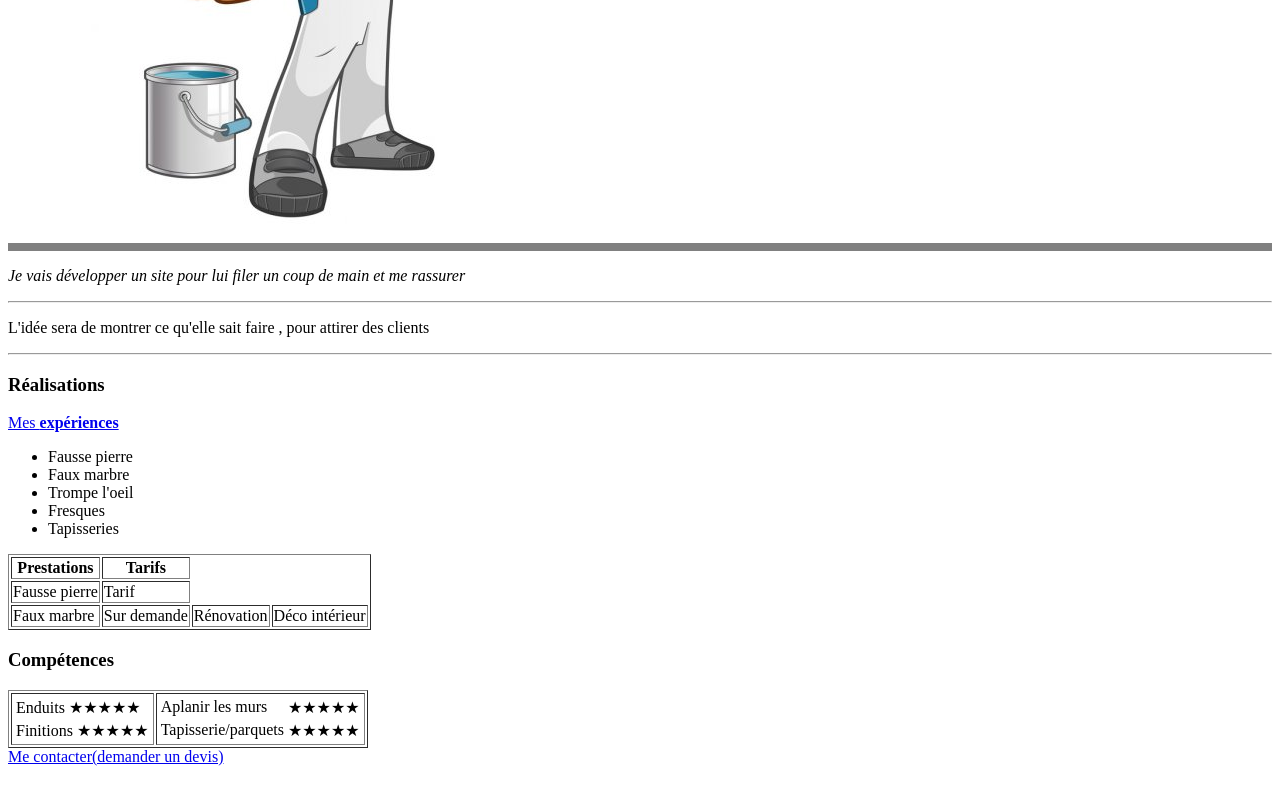
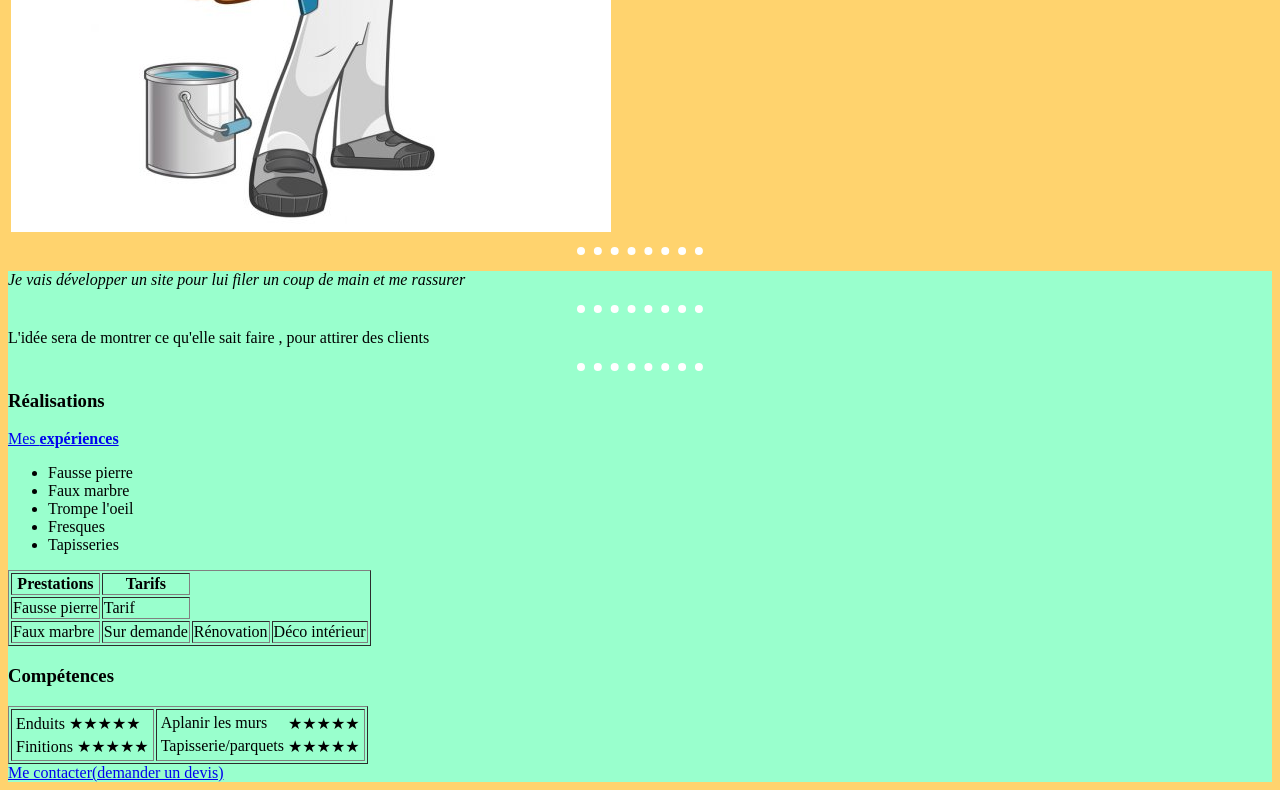
Before and after one commit to puzzle59/apropot, a plain HTML site: page index.html in a window 1280 px wide. Shown: the part 379-1169 px from the top of the page. Drawn offline with Linux system fonts and the light colour scheme.

Commit message:
un peu de css

```diff
--- a/index.html
+++ b/index.html
@@ -1,8 +1,23 @@
+<!DOCTYPE html>
 <html lang="en" dir="ltr">
   <head>
     <meta charset="utf-8">
     <title>❤A pro pot peinture M-O Ringot</title>
+
+    <style media="screen">
+      body {
+        background-color: #FFD36E;
+      }
+      hr {
+        /* background-color: white; */
+        border-color: white;
+        border-style: dotted none none none;
+        border-width: 0.5em;
+        width: 10%;
+      }
+    </style>
   </head>
+  <!-- <body style="background-color: #FFD36E;"> -->
   <body>
   <table>
     <tr>
@@ -14,8 +29,8 @@
     </tr>
   </table>
     <!-- this is a comment -->
-    <hr size="8" noshade>
-    <p><em>Je vais développer un site pour lui filer un coup de main et me rassurer</em></p>
+    <hr>
+    <div style="background-color:#99FFCD;"><p><em>Je vais développer un site pour lui filer un coup de main et me rassurer</em></p>
     <hr>
     <p>L'idée sera de montrer ce qu'elle sait faire , pour attirer des clients</p>
     <hr>
@@ -77,5 +92,6 @@
     </table>
 
     <a href="contact.html">Me contacter(demander un devis)</a>
+    </div>
   </body>
 </html>
```
